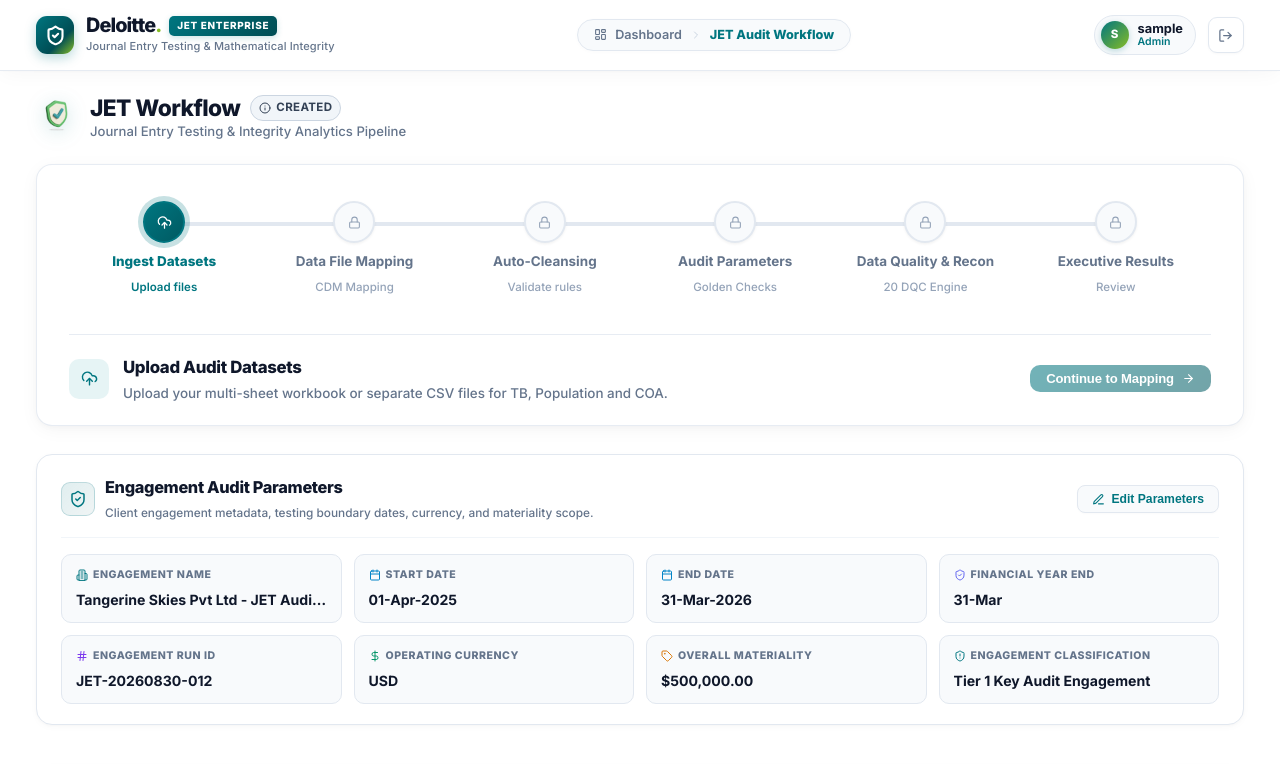
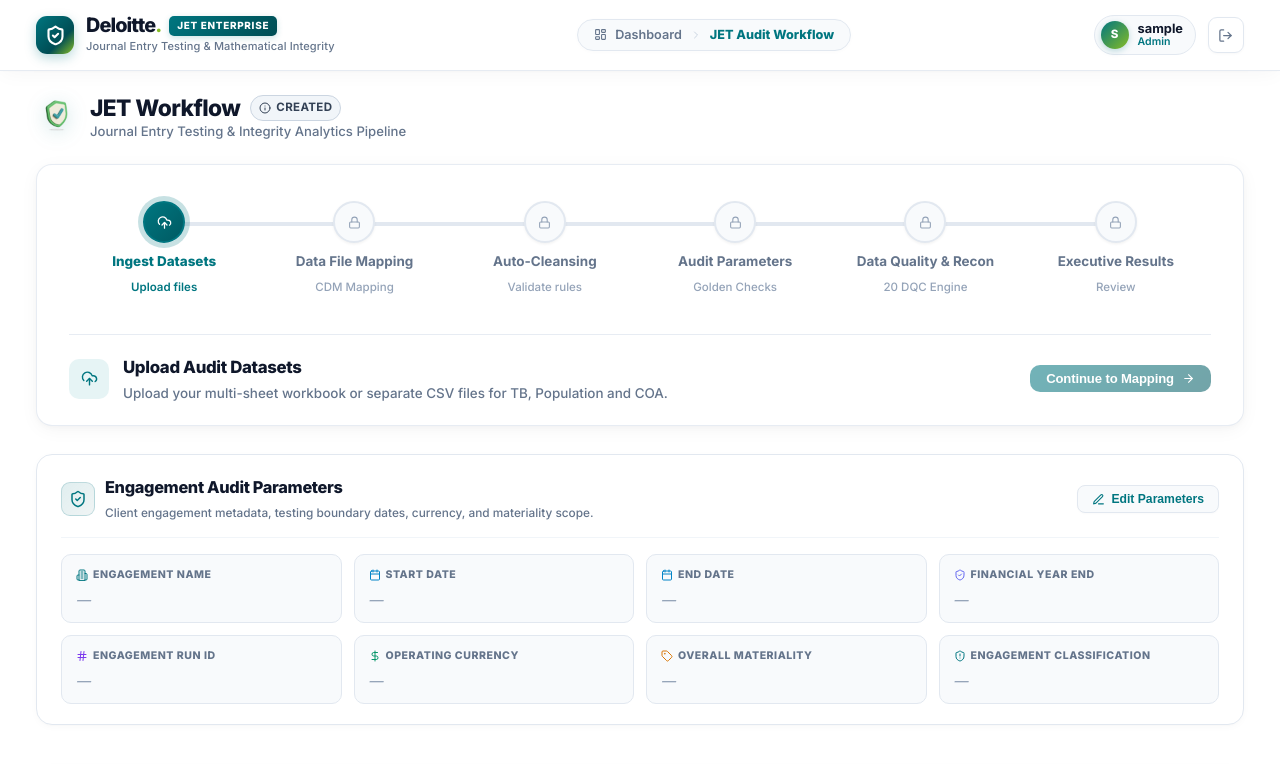
Before and after one commit to Aayush007A/automated_JET, a React (Vite) app in the folder frontend/: page /omnia-jet in a window 1280 px wide. Shown: the top 764 px of the page. Built offline with nearby package versions, Linux system fonts and the light colour scheme; sample sign-in values are in the browser's storage.

Commit message:
feat: clean startup parameter defaults, permanent state persistence for cleaned status, and ultra-smooth transition animations

```diff
--- a/frontend/src/components/common/EngagementAuditParametersCard.tsx
+++ b/frontend/src/components/common/EngagementAuditParametersCard.tsx
@@ -32,8 +32,9 @@
   const [formData, setFormData] = useState<EngagementAuditParametersData>({ ...parameters });
 
   const formatCurrency = (val: number | string) => {
+    if (val === '' || val === undefined || val === null) return '—';
     const num = typeof val === 'string' ? parseFloat(val.replace(/[^0-9.-]+/g, '')) : val;
-    if (isNaN(num) || num === undefined || num === null) return '$500,000.00';
+    if (isNaN(num) || num === 0) return '—';
     return new Intl.NumberFormat('en-US', {
       style: 'currency',
       currency: parameters.operatingCurrency || 'USD',
@@ -59,7 +60,8 @@
     {
       id: 'engagementName',
       label: 'ENGAGEMENT NAME',
-      val: parameters.engagementName || 'Tangerine Skies Pvt Ltd - JET Audit FY26',
+      val: parameters.engagementName || '—',
+      isUnset: !parameters.engagementName,
       icon: Building2,
       accent: '#007680',
       bg: '#F0FDFA',
@@ -67,7 +69,8 @@
     {
       id: 'startDate',
       label: 'START DATE',
-      val: parameters.startDate || '01-Apr-2025',
+      val: parameters.startDate || '—',
+      isUnset: !parameters.startDate,
       icon: Calendar,
       accent: '#0284C7',
       bg: '#F0F9FF',
@@ -75,7 +78,8 @@
     {
       id: 'endDate',
       label: 'END DATE',
-      val: parameters.endDate || '31-Mar-2026',
+      val: parameters.endDate || '—',
+      isUnset: !parameters.endDate,
       icon: Calendar,
       accent: '#0284C7',
       bg: '#F0F9FF',
@@ -83,7 +87,8 @@
     {
       id: 'financialYearEnd',
       label: 'FINANCIAL YEAR END',
-      val: parameters.financialYearEnd || '31-Mar',
+      val: parameters.financialYearEnd || '—',
+      isUnset: !parameters.financialYearEnd,
       icon: ShieldCheck,
       accent: '#6366F1',
       bg: '#EEF2FF',
@@ -91,7 +96,8 @@
     {
       id: 'engagementRunId',
       label: 'ENGAGEMENT RUN ID',
-      val: parameters.engagementRunId || runId || 'JET-20260830-012',
+      val: parameters.engagementRunId || runId || '—',
+      isUnset: !parameters.engagementRunId && !runId,
       icon: Hash,
       accent: '#7C3AED',
       bg: '#FAF5FF',
@@ -99,7 +105,8 @@
     {
       id: 'operatingCurrency',
       label: 'OPERATING CURRENCY',
-      val: parameters.operatingCurrency || 'USD',
+      val: parameters.operatingCurrency || '—',
+      isUnset: !parameters.operatingCurrency,
       icon: DollarSign,
       accent: '#059669',
       bg: '#ECFDF5',
@@ -108,6 +115,7 @@
       id: 'overallMateriality',
       label: 'OVERALL MATERIALITY',
       val: formatCurrency(parameters.overallMateriality),
+      isUnset: !parameters.overallMateriality,
       icon: Tag,
       accent: '#D97706',
       bg: '#FFFBEB',
@@ -115,7 +123,8 @@
     {
       id: 'engagementClassification',
       label: 'ENGAGEMENT CLASSIFICATION',
-      val: parameters.engagementClassification || 'Tier 1 Key Audit Engagement',
+      val: parameters.engagementClassification || '—',
+      isUnset: !parameters.engagementClassification,
       icon: ShieldAlert,
       accent: '#007680',
       bg: '#F0FDFA',
@@ -271,12 +280,13 @@
                 <div
                   style={{
                     fontSize: '0.88rem',
-                    fontWeight: 700,
-                    color: '#0F172A',
+                    fontWeight: item.isUnset ? 500 : 700,
+                    color: item.isUnset ? '#94A3B8' : '#0F172A',
                     marginTop: '2px',
                     whiteSpace: 'nowrap',
                     overflow: 'hidden',
                     textOverflow: 'ellipsis',
+                    fontStyle: item.isUnset ? 'italic' : 'normal',
                   }}
                   title={String(item.val)}
                 >
@@ -310,9 +320,8 @@
                 className="jet-input"
                 value={formData.engagementName}
                 onChange={(e) => setFormData({ ...formData, engagementName: e.target.value })}
-                placeholder="e.g. Tangerine Skies Pvt Ltd - JET Audit FY26"
+                placeholder="Enter Client / Engagement Name"
                 style={{ width: '100%', fontSize: '0.82rem', padding: '7px 10px', borderRadius: '7px', background: '#FFFFFF', border: '1px solid #CBD5E1' }}
-                required
               />
             </div>
 
@@ -326,9 +335,8 @@
                 className="jet-input"
                 value={formData.startDate}
                 onChange={(e) => setFormData({ ...formData, startDate: e.target.value })}
-                placeholder="01-Apr-2025"
+                placeholder="e.g. 01-Apr-2025"
                 style={{ width: '100%', fontSize: '0.82rem', padding: '7px 10px', borderRadius: '7px', background: '#FFFFFF', border: '1px solid #CBD5E1' }}
-                required
               />
             </div>
 
@@ -342,9 +350,8 @@
                 className="jet-input"
                 value={formData.endDate}
                 onChange={(e) => setFormData({ ...formData, endDate: e.target.value })}
-                placeholder="31-Mar-2026"
+                placeholder="e.g. 31-Mar-2026"
                 style={{ width: '100%', fontSize: '0.82rem', padding: '7px 10px', borderRadius: '7px', background: '#FFFFFF', border: '1px solid #CBD5E1' }}
-                required
               />
             </div>
 
@@ -358,9 +365,8 @@
                 className="jet-input"
                 value={formData.financialYearEnd}
                 onChange={(e) => setFormData({ ...formData, financialYearEnd: e.target.value })}
-                placeholder="31-Mar"
+                placeholder="e.g. 31-Mar"
                 style={{ width: '100%', fontSize: '0.82rem', padding: '7px 10px', borderRadius: '7px', background: '#FFFFFF', border: '1px solid #CBD5E1' }}
-                required
               />
             </div>
 
@@ -375,6 +381,7 @@
                 onChange={(e) => setFormData({ ...formData, operatingCurrency: e.target.value })}
                 style={{ width: '100%', fontSize: '0.82rem', padding: '7px 10px', borderRadius: '7px', background: '#FFFFFF', border: '1px solid #CBD5E1' }}
               >
+                <option value="">Select Currency...</option>
                 <option value="USD">USD ($) - US Dollar</option>
                 <option value="EUR">EUR (€) - Euro</option>
                 <option value="GBP">GBP (£) - British Pound</option>
@@ -394,11 +401,10 @@
               <input
                 type="number"
                 className="jet-input"
-                value={typeof formData.overallMateriality === 'string' ? parseFloat(formData.overallMateriality.replace(/[^0-9.-]+/g, '')) || 500000 : formData.overallMateriality}
-                onChange={(e) => setFormData({ ...formData, overallMateriality: parseFloat(e.target.value) || 0 })}
-                placeholder="500000"
+                value={typeof formData.overallMateriality === 'string' ? parseFloat(formData.overallMateriality.replace(/[^0-9.-]+/g, '')) || '' : formData.overallMateriality || ''}
+                onChange={(e) => setFormData({ ...formData, overallMateriality: e.target.value ? parseFloat(e.target.value) : '' })}
+                placeholder="e.g. 500000"
                 style={{ width: '100%', fontSize: '0.82rem', padding: '7px 10px', borderRadius: '7px', background: '#FFFFFF', border: '1px solid #CBD5E1' }}
-                required
               />
             </div>
 
@@ -413,6 +419,7 @@
                 onChange={(e) => setFormData({ ...formData, engagementClassification: e.target.value })}
                 style={{ width: '100%', fontSize: '0.82rem', padding: '7px 10px', borderRadius: '7px', background: '#FFFFFF', border: '1px solid #CBD5E1' }}
               >
+                <option value="">Select Audit Classification...</option>
                 <option value="Tier 1 Key Audit Engagement">Tier 1 Key Audit Engagement</option>
                 <option value="Public Listed Entity / PCAOB AS 2401">Public Listed Entity / PCAOB AS 2401</option>
                 <option value="Standard Statutory Audit">Standard Statutory Audit</option>
--- a/frontend/src/pages/Jet/JetWorkflow.tsx
+++ b/frontend/src/pages/Jet/JetWorkflow.tsx
@@ -112,16 +112,16 @@
   const [autoCleaning, setAutoCleaning] = useState(false);
   const [autoCleanReport, setAutoCleanReport] = useState<any>(null);
 
-  // Engagement Audit Parameters (Matching Executive Overview & History)
+  // Engagement Audit Parameters (Clean initial state for new runs)
   const [engagementAuditParams, setEngagementAuditParams] = useState<EngagementAuditParametersData>({
-    engagementName: 'Tangerine Skies Pvt Ltd - JET Audit FY26',
-    startDate: '01-Apr-2025',
-    endDate: '31-Mar-2026',
-    financialYearEnd: '31-Mar',
-    engagementRunId: runId || 'JET-20260830-012',
-    operatingCurrency: 'USD',
-    overallMateriality: 500000,
-    engagementClassification: 'Tier 1 Key Audit Engagement',
+    engagementName: '',
+    startDate: '',
+    endDate: '',
+    financialYearEnd: '',
+    engagementRunId: runId || '',
+    operatingCurrency: '',
+    overallMateriality: '',
+    engagementClassification: '',
   });
 
   const handleUpdateEngagementParams = (newParams: EngagementAuditParametersData) => {
--- a/frontend/src/pages/OmniaJet/OmniaJetWorkflow.tsx
+++ b/frontend/src/pages/OmniaJet/OmniaJetWorkflow.tsx
@@ -144,16 +144,16 @@
   const [fileToDelete, setFileToDelete] = useState<string | null>(null);
   const [toastMessage, setToastMessage] = useState<string | null>(null);
 
-  // Engagement Audit Parameters (Matching Executive Overview & History)
+  // Engagement Audit Parameters (Clean initial state for new runs)
   const [engagementAuditParams, setEngagementAuditParams] = useState<EngagementAuditParametersData>({
-    engagementName: 'Tangerine Skies Pvt Ltd - JET Audit FY26',
-    startDate: '01-Apr-2025',
-    endDate: '31-Mar-2026',
-    financialYearEnd: '31-Mar',
-    engagementRunId: runId || 'JET-20260830-012',
-    operatingCurrency: 'USD',
-    overallMateriality: 500000,
-    engagementClassification: 'Tier 1 Key Audit Engagement',
+    engagementName: '',
+    startDate: '',
+    endDate: '',
+    financialYearEnd: '',
+    engagementRunId: runId || '',
+    operatingCurrency: '',
+    overallMateriality: '',
+    engagementClassification: '',
   });
 
   const handleUpdateEngagementParams = async (newParams: EngagementAuditParametersData) => {
@@ -276,6 +276,44 @@
         setOmniaParams((prev) => ({ ...prev, ...data.config.omniaParameters }));
       }
 
+      if (data.config) {
+        const sp = (data.config.sparkParameters || {}) as Record<string, any>;
+        const op = (data.config.omniaParameters || {}) as Record<string, any>;
+        if (sp.engagementName || op.fiscalYearEnd || sp.startDate || sp.materiality || op.entityCurrencyCode) {
+          setEngagementAuditParams({
+            engagementName: sp.engagementName || '',
+            startDate: sp.startDate || op.testingPeriodStart || '',
+            endDate: sp.endDate || op.testingPeriodEnd || '',
+            financialYearEnd: sp.financialYearEnd || op.fiscalYearEnd || '',
+            engagementRunId: targetRunId,
+            operatingCurrency: sp.currencyCode || op.entityCurrencyCode || '',
+            overallMateriality: sp.materiality !== undefined ? sp.materiality : '',
+            engagementClassification: sp.classification || '',
+          });
+        } else {
+          setEngagementAuditParams((prev) => ({
+            ...prev,
+            engagementRunId: targetRunId,
+          }));
+        }
+      }
+
+      // Restore autoCleanReport so clean status never resets on page revisit
+      const statusAny = (data.status || {}) as any;
+      if (statusAny.autoCleanReport) {
+        setAutoCleanReport(statusAny.autoCleanReport);
+      } else if (data.config?.files && data.config.files.length > 0 && data.status?.status === 'COMPLETED') {
+        setAutoCleanReport({
+          tbRowsCleaned: data.status?.totalInputRows?.tb || 0,
+          glRowsCleaned: data.status?.totalInputRows?.gl || 0,
+          datesStandardized: 0,
+          numbersConverted: 0,
+          constraintsPassed: true,
+          warnings: [],
+          status: 'PASSED',
+        });
+      }
+
       if (data.status.status === 'COMPLETED') {
         setCurrentStep(6);
         setMaxCompletedStep(6);
@@ -922,7 +960,7 @@
 
         {/* STEP 1: ENGAGEMENT AUDIT PARAMETERS & FILE INGESTION */}
         {currentStep === 1 && (
-          <div style={{ display: 'flex', flexDirection: 'column', gap: '20px' }}>
+          <div key="step-1" className="step-pane-anim" style={{ display: 'flex', flexDirection: 'column', gap: '20px' }}>
             {/* 1. Engagement Audit Parameters Card (Image 2) */}
             <EngagementAuditParametersCard
               parameters={engagementAuditParams}
@@ -996,7 +1034,7 @@
 
         {/* STEP 2: DATA FILE MAPPING (TAB SWITCHER VIEW) */}
         {currentStep === 2 && (
-          <div>
+          <div key="step-2" className="step-pane-anim">
             <DataFileMappingWorkspace
               datasets={[
                 {
@@ -1036,7 +1074,7 @@
 
         {/* STEP 3: AUTO-CLEANSING & SCHEMA CONSTRAINTS VALIDATION */}
         {currentStep === 3 && (
-          <div>
+          <div key="step-3" className="step-pane-anim">
             <AutoCleanConstraintsPanel
               workflowType="OMNIA_JET"
               runId={runId || undefined}
@@ -1053,7 +1091,7 @@
 
         {/* STEP 4: OMNIA PARAMETERS */}
         {currentStep === 4 && (
-          <div>
+          <div key="step-4" className="step-pane-anim">
             <div className="glass-panel" style={{ padding: '28px', background: '#FFFFFF', marginBottom: '24px' }}>
               <div style={{ display: 'flex', alignItems: 'center', justifyContent: 'space-between', marginBottom: '20px', flexWrap: 'wrap', gap: '12px' }}>
                 <div>
@@ -1736,7 +1774,7 @@
             </div>
 
             {activeTab === 'reconciliation' && (
-              <div className="glass-panel" style={{ padding: '20px 24px', background: '#FFFFFF' }}>
+              <div key="reconciliation" className="glass-panel tab-panel-anim" style={{ padding: '20px 24px', background: '#FFFFFF' }}>
                 {/* Header Toolbar */}
                 <div style={{ display: 'flex', flexWrap: 'wrap', alignItems: 'center', justifyContent: 'space-between', gap: '14px', marginBottom: '16px' }}>
                   <div>
@@ -2017,7 +2055,7 @@
               const totalCount = DQC_DEFINITIONS.length;
 
               return (
-                <div className="glass-panel" style={{ padding: '20px 24px', background: '#FFFFFF' }}>
+                <div key="dqc" className="glass-panel tab-panel-anim" style={{ padding: '20px 24px', background: '#FFFFFF' }}>
                   {/* Top Banner Toolbar */}
                   <div style={{ display: 'flex', flexWrap: 'wrap', alignItems: 'center', justifyContent: 'space-between', gap: '14px', marginBottom: '16px' }}>
                     <div>
--- a/frontend/src/pages/SparkJet/SparkJetWorkflow.tsx
+++ b/frontend/src/pages/SparkJet/SparkJetWorkflow.tsx
@@ -328,16 +328,16 @@
   const [ex2MinCount, setEx2MinCount] = useState<number>(1);
   const [ex2MaxCount, setEx2MaxCount] = useState<number>(5);
 
-  // Engagement Audit Parameters (Matching Executive Overview & History)
+  // Engagement Audit Parameters (Clean initial state for new runs)
   const [engagementAuditParams, setEngagementAuditParams] = useState<EngagementAuditParametersData>({
-    engagementName: 'Tangerine Skies Pvt Ltd - JET Audit FY26',
-    startDate: '01-Apr-2025',
-    endDate: '31-Mar-2026',
-    financialYearEnd: '31-Mar',
-    engagementRunId: runId || 'JET-20260830-012',
-    operatingCurrency: 'USD',
-    overallMateriality: 500000,
-    engagementClassification: 'Tier 1 Key Audit Engagement',
+    engagementName: '',
+    startDate: '',
+    endDate: '',
+    financialYearEnd: '',
+    engagementRunId: runId || '',
+    operatingCurrency: '',
+    overallMateriality: '',
+    engagementClassification: '',
   });
 
   const handleUpdateEngagementParams = async (newParams: EngagementAuditParametersData) => {
@@ -627,6 +627,44 @@
         if (p.controlSampleCount !== undefined) setSampleDocCount(p.controlSampleCount);
       }
 
+      if (data.config) {
+        const sp = (data.config.sparkParameters || {}) as Record<string, any>;
+        const op = (data.config.omniaParameters || {}) as Record<string, any>;
+        if (sp.engagementName || sp.financialYearEnd || sp.startDate || sp.materiality || sp.currencyCode) {
+          setEngagementAuditParams({
+            engagementName: sp.engagementName || '',
+            startDate: sp.startDate || op.testingPeriodStart || '',
+            endDate: sp.endDate || op.testingPeriodEnd || '',
+            financialYearEnd: sp.financialYearEnd || op.fiscalYearEnd || '',
+            engagementRunId: targetRunId,
+            operatingCurrency: sp.currencyCode || op.entityCurrencyCode || '',
+            overallMateriality: sp.materiality !== undefined ? sp.materiality : '',
+            engagementClassification: sp.classification || '',
+          });
+        } else {
+          setEngagementAuditParams((prev) => ({
+            ...prev,
+            engagementRunId: targetRunId,
+          }));
+        }
+      }
+
+      // Restore autoCleanReport so clean status never resets on page revisit
+      const statusAny = (data.status || {}) as any;
+      if (statusAny.autoCleanReport) {
+        setAutoCleanReport(statusAny.autoCleanReport);
+      } else if (data.config?.files && data.config.files.length > 0 && data.status?.status === 'COMPLETED') {
+        setAutoCleanReport({
+          tbRowsCleaned: data.status?.totalInputRows?.tb || 0,
+          glRowsCleaned: data.status?.totalInputRows?.gl || (data.status?.glCheckpointsSummary?.totalLines || 0),
+          datesStandardized: 0,
+          numbersConverted: 0,
+          constraintsPassed: true,
+          warnings: [],
+          status: 'PASSED',
+        });
+      }
+
       if (data.status.status === 'COMPLETED') {
         setMaxCompletedStep(6);
         setIsIrApproved(true);
@@ -1524,7 +1562,7 @@
 
         {/* STEP 1: ENGAGEMENT AUDIT PARAMETERS & FILE INGESTION */}
         {currentStep === 1 && (
-          <div style={{ display: 'flex', flexDirection: 'column', gap: '20px', marginTop: '20px' }}>
+          <div key="step-1" className="step-pane-anim" style={{ display: 'flex', flexDirection: 'column', gap: '20px', marginTop: '20px' }}>
             {/* 1. Engagement Audit Parameters Card (Image 2) */}
             <EngagementAuditParametersCard
               parameters={engagementAuditParams}
@@ -1567,7 +1605,7 @@
 
         {/* STEP 2: DATA FILE MAPPING (TAB SWITCHER VIEW) */}
         {currentStep === 2 && (
-          <div>
+          <div key="step-2" className="step-pane-anim">
             <DataFileMappingWorkspace
               datasets={[
                 {
@@ -1598,7 +1636,7 @@
 
         {/* STEP 3: AUTO-CLEANSING & SCHEMA CONSTRAINTS VALIDATION */}
         {currentStep === 3 && (
-          <div>
+          <div key="step-3" className="step-pane-anim">
             <AutoCleanConstraintsPanel
               workflowType="SPARK_JET"
               runId={runId || undefined}
```
Also changed, not shown: frontend/src/components/common/AutoCleanConstraintsPanel.tsx (+40 -15 lines), frontend/src/components/common/DataFileMappingWorkspace.tsx (+5 -3 lines), frontend/src/styles/index.css (+75 -0 lines).
